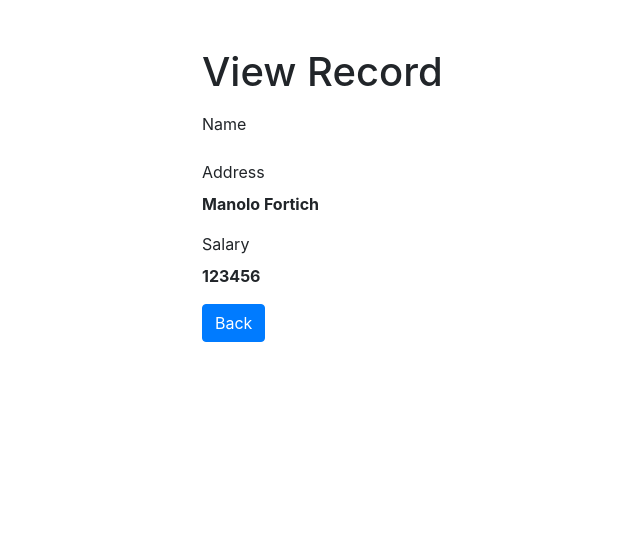
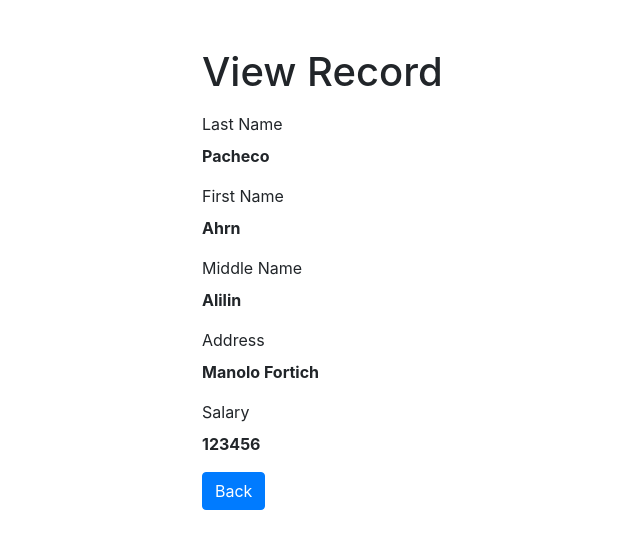
Before and after one commit to ahrnskie/dev-ojt, a PHP site: page /read.php?id=1 in a window 1280 px wide. Shown: the top 549 px of the page, without its empty margins (153-793 px from the left). Run offline with PHP 8.4, Linux system fonts and the light colour scheme; a user stored in the database is signed in; data comes from the database, SQL or seed files in the repository; data that the repository does not hold is empty.

Commit message:
working read.php

```diff
--- a/read.php
+++ b/read.php
@@ -22,7 +22,9 @@
                 $row = $stmt->fetch(PDO::FETCH_ASSOC);
 
                 // Retrieve individual field value
-                $name = $row["name"];
+                $last_name = $row["last_name"];
+                $first_name = $row["first_name"];
+                $middle_name = $row["middle_name"];
                 $address = $row["address"];
                 $salary = $row["salary"];
             } else{
@@ -68,9 +70,20 @@
                 <div class="col-md-12">
                     <h1 class="mt-5 mb-3">View Record</h1>
                     <div class="form-group">
-                        <label>Name</label>
-                        <p><b><?php echo $row["name"]; ?></b></p>
+                        <label>Last Name</label>
+                        <p><b><?php echo $row["last_name"]; ?></b></p>
                     </div>
+
+                    <div class="form-group">
+                        <label>First Name</label>
+                        <p><b><?php echo $row["first_name"]; ?></b></p>
+                    </div>
+
+                    <div class="form-group">
+                        <label>Middle Name</label>
+                        <p><b><?php echo $row["middle_name"]; ?></b></p>
+                    </div>
+
                     <div class="form-group">
                         <label>Address</label>
                         <p><b><?php echo $row["address"]; ?></b></p>
```
